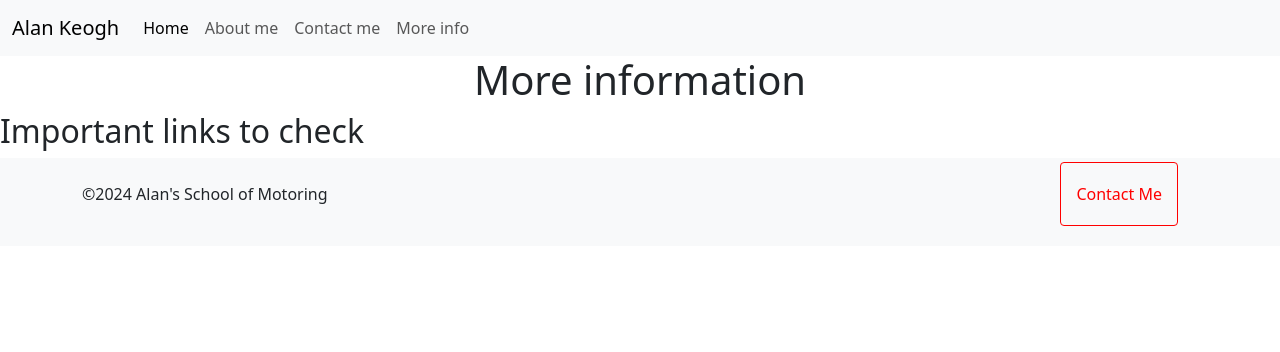
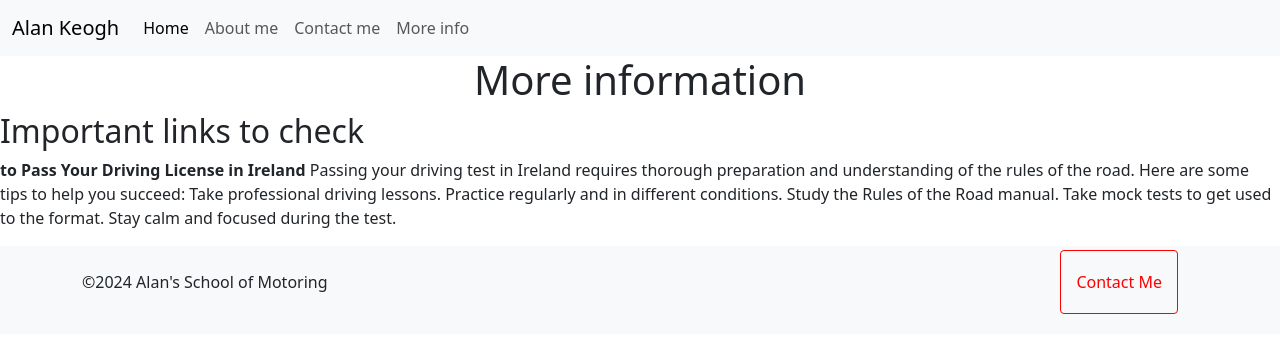
Before and after one commit to SaraChaLo/Alans-school-of-motoring, a plain HTML site: page moreinfo.html in a window 1280 px wide. Drawn offline with nearby package versions, Linux system fonts and the light colour scheme.

Commit message:
images and text

```diff
--- a/moreinfo.html
+++ b/moreinfo.html
@@ -61,6 +61,14 @@
     </nav>
     <h1 class="first-line">More information</h1>
     <h2>Important links to check</h2>
+    <p><strong> to Pass Your Driving License in Ireland</strong>
+      Passing your driving test in Ireland requires thorough preparation and understanding of the rules of the road. Here are some tips to help you succeed:
+
+      Take professional driving lessons.
+      Practice regularly and in different conditions.
+      Study the Rules of the Road manual.
+      Take mock tests to get used to the format.
+      Stay calm and focused during the test.</p>
      <footer class="bg-light py-4">
       <div class="container">
 				<div class="row">
--- a/styles/style.css
+++ b/styles/style.css
@@ -16,6 +16,7 @@ a {
   align-items: center;
   justify-content: center;
 }
+
 .contact-me {
   margin: 20px;
   border-radius: 4px;
```
Also changed, not shown: aboutme.html (+1 -4 lines), index.html (+1 -1 lines).
